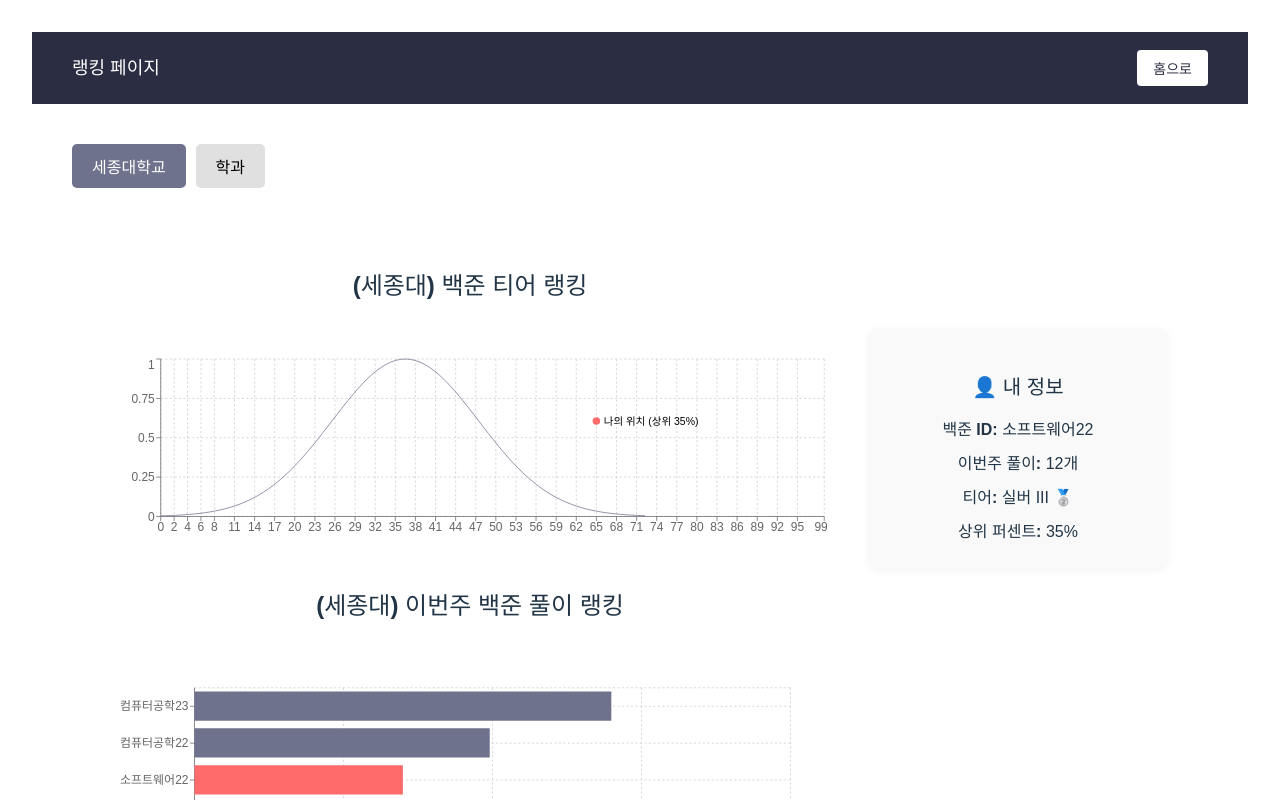
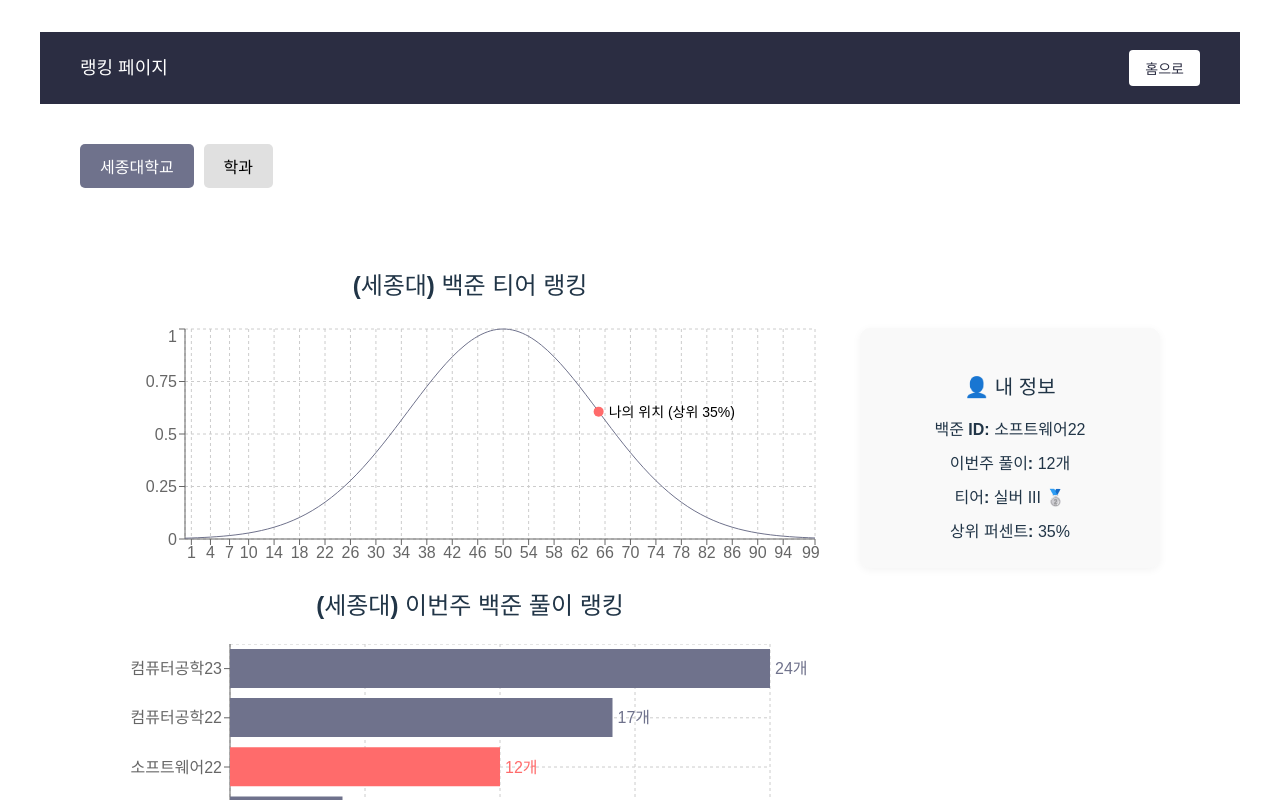
Before and after one commit to whencanibe/sejong-algorithm-community, a React (Vite) app in the folder client/: page /ranking in a window 1280 px wide. Shown: the top 800 px of the page. Built offline with nearby package versions, Linux system fonts and the light colour scheme.

Commit message:
UniversityRanking 페이지 수정

```diff
--- a/client/src/pages/UniversityRanking.jsx
+++ b/client/src/pages/UniversityRanking.jsx
@@ -1,5 +1,15 @@
 import { useEffect, useState } from "react";
 import { Cell, LabelList } from "recharts";
+import {
+  LineChart, Line, XAxis, YAxis, Tooltip,
+  CartesianGrid, ReferenceDot, ResponsiveContainer,
+  BarChart, Bar, Legend
+} from "recharts";
+import {
+  XAxis as BXAxis, YAxis as BYAxis,
+  CartesianGrid as BGrid, Tooltip as BTooltip,
+  ResponsiveContainer as BContainer
+} from "recharts";
 
 function useWindowSize() {
   const [size, setSize] = useState([window.innerWidth, window.innerHeight]);
@@ -15,20 +25,9 @@
   return size;
 }
 
-import {
-  LineChart, Line, XAxis, YAxis, Tooltip,
-  CartesianGrid, ReferenceDot, ResponsiveContainer,
-  BarChart, Bar, Legend
-} from "recharts";
-import {
-  XAxis as BXAxis, YAxis as BYAxis,
-  CartesianGrid as BGrid, Tooltip as BTooltip,
-  ResponsiveContainer as BContainer
-} from "recharts";
-
 function UniversityRanking() {
   const [windowWidth] = useWindowSize();
-  // 곡선 데이터
+
   const curveData = Array.from({ length: 100 }, (_, i) => {
     const x = i;
     const y = Math.exp(-((x - 50) ** 2) / (2 * 15 ** 2));
@@ -39,7 +38,6 @@
   const myY = Math.exp(-((myX - 50) ** 2) / (2 * 15 ** 2));
   const percentile = 100 - Math.round((myX / 100) * 100);
 
-  // 막대그래프 데이터
   const data = [
     { name: '소프트웨어22', solved: 12 },
     { name: '컴퓨터공학22', solved: 17 },
@@ -62,7 +60,15 @@
     }}>
 
       {/* 왼쪽: 그래프 2개 세로 정렬 */}
-      <div style={{ flex: '1 1 700px', display: 'flex', flexDirection: 'column', gap: '40px' }}>
+      <div style={{
+        minWidth: '700px',
+        flexGrow: 1,
+        flexShrink: 1,
+        flexBasis: '0',
+        display: 'flex',
+        flexDirection: 'column',
+        gap: '40px',
+      }}>
 
         {/* 곡선 그래프 */}
         <div style={{ width: '100%', height: '250px' }}>
@@ -132,7 +138,6 @@
                     return `${name}${isMe ? ' (나)' : ''} ${value}개`;
                   }}
                 />
-
                 {sortedData.map((entry, index) => (
                   <Cell
                     key={`cell-${index}`}
@@ -148,14 +153,16 @@
       {/* 오른쪽: 내 정보 */}
       <div style={{
         flex: '0 0 300px',
+        minWidth: '300px',
+        maxWidth: '100%',
         background: '#f9f9f9',
         padding: '24px',
         borderRadius: '10px',
         boxShadow: '0 2px 8px rgba(0,0,0,0.05)',
         boxSizing: 'border-box',
         marginTop: '80px',
-        }}>
-  <h3 style={{ fontSize: '20px', marginBottom: '16px' }}>👤 내 정보</h3>
+      }}>
+        <h3 style={{ fontSize: '20px', marginBottom: '16px' }}>👤 내 정보</h3>
         <div style={{ marginBottom: '10px' }}><strong>백준 ID:</strong> {myName}</div>
         <div style={{ marginBottom: '10px' }}>
           <strong>이번주 풀이:</strong> {myData ? myData.solved : '-'}개
```
